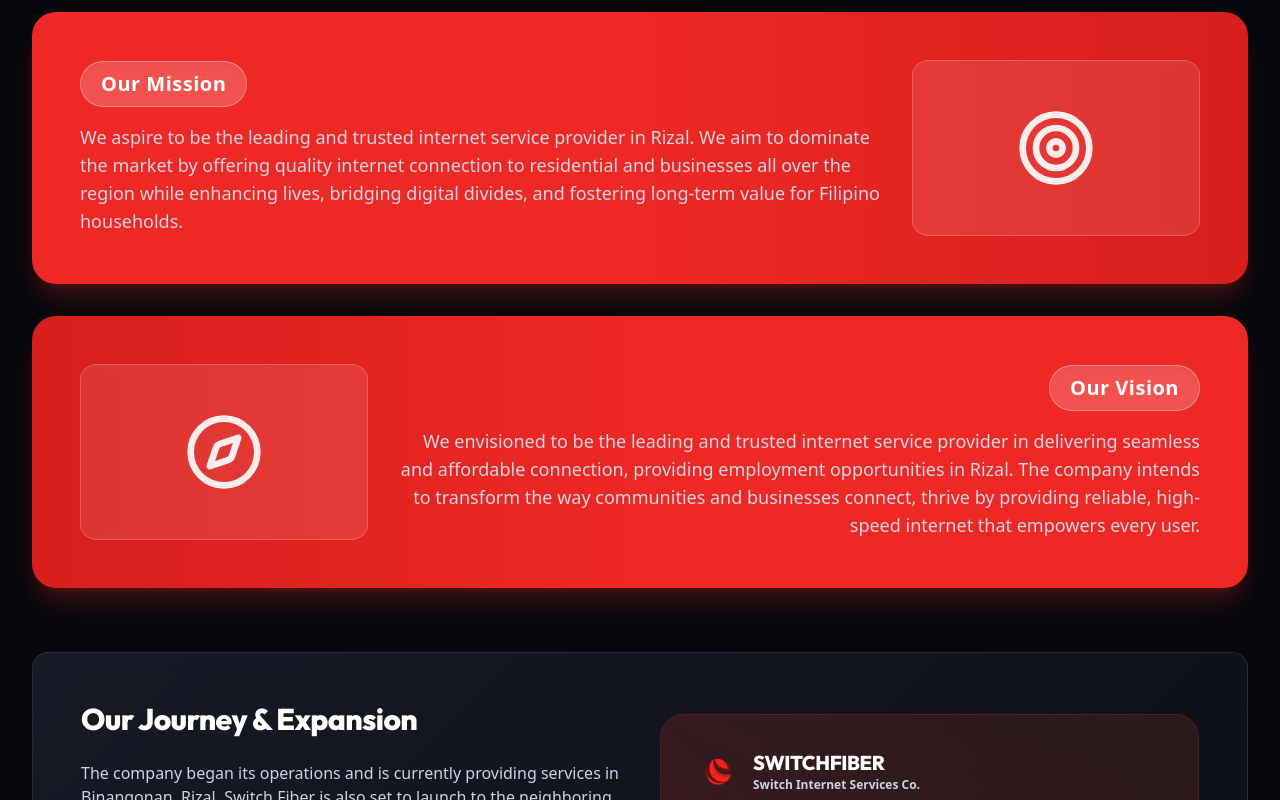
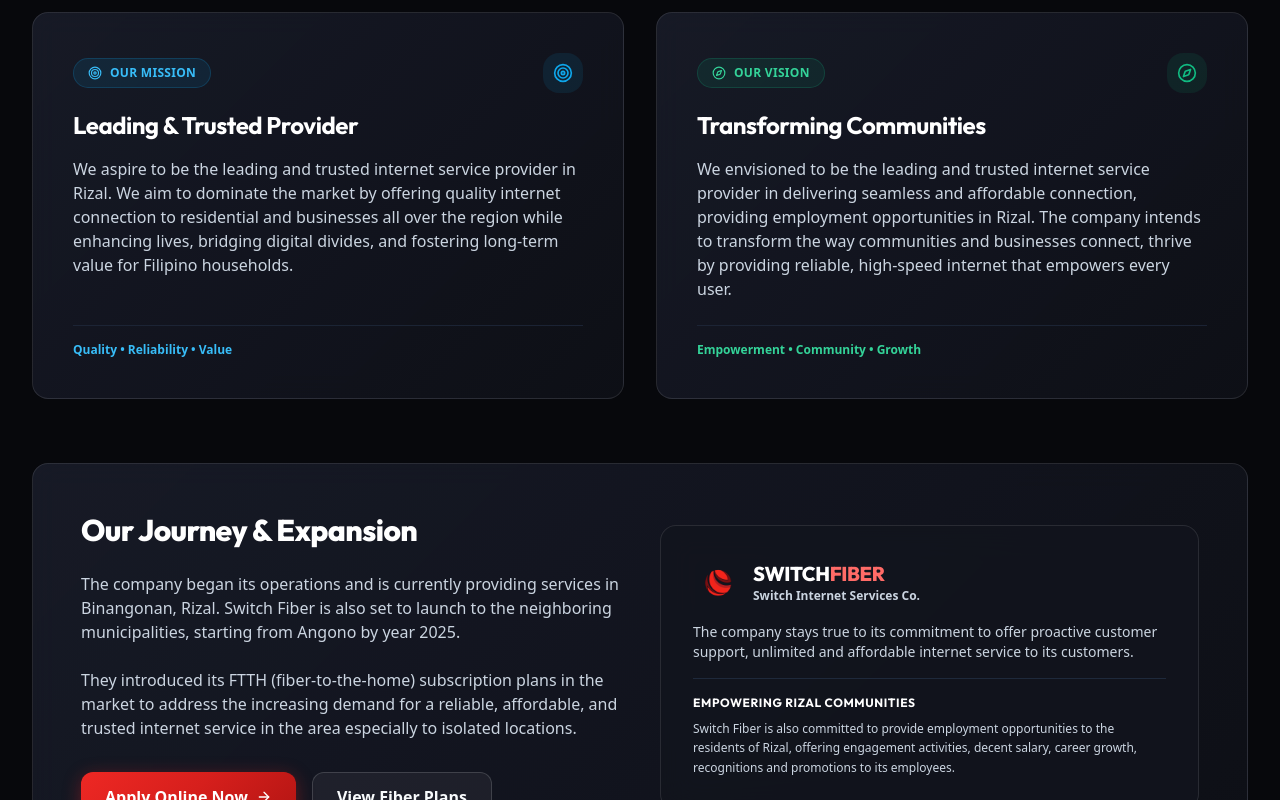
Before and after one commit to bluegene37/switchfiberusers, a Vue app: page /about in a window 1280 px wide. Shown: the part 560-1360 px from the top of the page. Built offline with nearby package versions, Linux system fonts and the light colour scheme; no server answers.

Commit message:
style: redesign AboutView UI with glass-morphism and updated color themes

```diff
--- a/src/views/AboutView.vue
+++ b/src/views/AboutView.vue
@@ -3,8 +3,8 @@
 
     <!-- Hero Header -->
     <div class="text-center space-y-4 max-w-3xl mx-auto">
-      <span class="inline-flex items-center gap-1.5 px-3.5 py-1.5 rounded-full text-xs font-bold bg-[#ee2824]/10 text-[#ee2824] dark:text-[#ff6b67] border border-[#ee2824]/20">
-        <HeartHandshake class="w-4 h-4" />
+      <span class="inline-flex items-center gap-1.5 px-3.5 py-1.5 rounded-full text-xs font-bold bg-slate-100 dark:bg-slate-800/80 text-slate-700 dark:text-slate-300 border border-slate-200 dark:border-slate-700">
+        <HeartHandshake class="w-4 h-4 text-[#ee2824] dark:text-[#ff6b67]" />
         <span>About Switch Fiber</span>
       </span>
       <h1 class="text-3xl sm:text-5xl font-extrabold font-heading dark:text-white text-slate-900 tracking-tight leading-tight">
@@ -26,35 +26,53 @@
         </p>
       </div>
 
-      <div class="grid grid-cols-1 gap-8">
+      <div class="grid grid-cols-1 md:grid-cols-2 gap-8">
 
         <!-- Our Mission Card -->
-        <div class="relative overflow-hidden rounded-3xl bg-gradient-to-r from-[#ee2824] via-[#ee2824] to-[#d61f1c] text-white p-8 sm:p-12 shadow-xl shadow-[#ee2824]/20 flex flex-col md:flex-row items-center gap-8">
-          <div class="space-y-4 flex-1">
-            <div class="inline-block px-5 py-2 rounded-full bg-white/20 backdrop-blur-md text-white font-extrabold text-lg sm:text-xl tracking-wide border border-white/30 shadow-inner">
-              Our Mission
+        <div class="glass-card p-8 sm:p-10 rounded-3xl border dark:border-slate-800 border-slate-200 flex flex-col justify-between space-y-6 relative overflow-hidden group hover:border-sky-500/40 transition-all duration-300">
+          <div class="space-y-4">
+            <div class="flex items-center justify-between">
+              <span class="inline-flex items-center gap-2 px-3.5 py-1.5 rounded-full bg-sky-500/10 text-sky-600 dark:text-sky-400 border border-sky-500/20 text-xs font-bold tracking-wide uppercase">
+                <Target class="w-3.5 h-3.5" />
+                <span>Our Mission</span>
+              </span>
+              <div class="w-10 h-10 rounded-2xl bg-sky-500/10 text-sky-500 flex items-center justify-center">
+                <Target class="w-5 h-5" />
+              </div>
             </div>
-            <p class="text-base sm:text-lg font-medium leading-relaxed text-white/95">
+            <h3 class="text-2xl font-bold font-heading dark:text-white text-slate-900">
+              Leading & Trusted Provider
+            </h3>
+            <p class="text-sm sm:text-base dark:text-slate-300 text-slate-600 leading-relaxed">
               We aspire to be the leading and trusted internet service provider in Rizal. We aim to dominate the market by offering quality internet connection to residential and businesses all over the region while enhancing lives, bridging digital divides, and fostering long-term value for Filipino households.
             </p>
           </div>
-          <div class="w-full md:w-72 h-44 rounded-2xl bg-white/10 backdrop-blur-sm border border-white/20 flex items-center justify-center shrink-0">
-            <Target class="w-20 h-20 text-white/90" />
+          <div class="pt-4 border-t dark:border-slate-800/80 border-slate-100 flex items-center gap-2 text-xs font-bold text-sky-600 dark:text-sky-400">
+            <span>Quality • Reliability • Value</span>
           </div>
         </div>
 
         <!-- Our Vision Card -->
-        <div class="relative overflow-hidden rounded-3xl bg-gradient-to-r from-[#d61f1c] via-[#ee2824] to-[#ee2824] text-white p-8 sm:p-12 shadow-xl shadow-[#ee2824]/20 flex flex-col md:flex-row-reverse items-center gap-8">
-          <div class="space-y-4 flex-1 text-left md:text-right">
-            <div class="inline-block px-5 py-2 rounded-full bg-white/20 backdrop-blur-md text-white font-extrabold text-lg sm:text-xl tracking-wide border border-white/30 shadow-inner">
-              Our Vision
+        <div class="glass-card p-8 sm:p-10 rounded-3xl border dark:border-slate-800 border-slate-200 flex flex-col justify-between space-y-6 relative overflow-hidden group hover:border-emerald-500/40 transition-all duration-300">
+          <div class="space-y-4">
+            <div class="flex items-center justify-between">
+              <span class="inline-flex items-center gap-2 px-3.5 py-1.5 rounded-full bg-emerald-500/10 text-emerald-600 dark:text-emerald-400 border border-emerald-500/20 text-xs font-bold tracking-wide uppercase">
+                <Compass class="w-3.5 h-3.5" />
+                <span>Our Vision</span>
+              </span>
+              <div class="w-10 h-10 rounded-2xl bg-emerald-500/10 text-emerald-500 flex items-center justify-center">
+                <Compass class="w-5 h-5" />
+              </div>
             </div>
-            <p class="text-base sm:text-lg font-medium leading-relaxed text-white/95">
+            <h3 class="text-2xl font-bold font-heading dark:text-white text-slate-900">
+              Transforming Communities
+            </h3>
+            <p class="text-sm sm:text-base dark:text-slate-300 text-slate-600 leading-relaxed">
               We envisioned to be the leading and trusted internet service provider in delivering seamless and affordable connection, providing employment opportunities in Rizal. The company intends to transform the way communities and businesses connect, thrive by providing reliable, high-speed internet that empowers every user.
             </p>
           </div>
-          <div class="w-full md:w-72 h-44 rounded-2xl bg-white/10 backdrop-blur-sm border border-white/20 flex items-center justify-center shrink-0">
-            <Compass class="w-20 h-20 text-white/90" />
+          <div class="pt-4 border-t dark:border-slate-800/80 border-slate-100 flex items-center gap-2 text-xs font-bold text-emerald-600 dark:text-emerald-400">
+            <span>Empowerment • Community • Growth</span>
           </div>
         </div>
 
@@ -86,20 +104,20 @@
 
       <!-- Right Card: Brand Commitment & Employment -->
       <div class="space-y-6">
-        <div class="bg-gradient-to-tr from-[#ee2824]/20 to-orange-500/10 p-8 rounded-3xl border border-[#ee2824]/20 space-y-4">
+        <div class="glass-panel p-8 rounded-3xl border dark:border-slate-800 border-slate-200 space-y-4">
           <div class="flex items-center gap-3">
             <img src="/logo.png" alt="Switch Fiber" class="w-12 h-12 object-contain" />
             <div>
-              <h4 class="font-heading font-extrabold text-xl text-[#ee2824] dark:text-[#ff6b67]">SWITCHFIBER</h4>
+              <h4 class="font-heading font-extrabold text-xl dark:text-white text-slate-900">SWITCH<span class="text-[#ee2824] dark:text-[#ff6b67]">FIBER</span></h4>
               <p class="text-xs text-slate-500 dark:text-slate-400 font-semibold">Switch Internet Services Co.</p>
             </div>
           </div>
           <p class="text-xs sm:text-sm dark:text-slate-300 text-slate-700 leading-relaxed">
             The company stays true to its commitment to offer proactive customer support, unlimited and affordable internet service to its customers.
           </p>
-          <hr class="border-[#ee2824]/20" />
+          <hr class="dark:border-slate-800 border-slate-200" />
           <div class="space-y-2">
-            <h5 class="text-xs font-bold uppercase tracking-wider text-[#ee2824] dark:text-[#ff6b67]">Empowering Rizal Communities</h5>
+            <h5 class="text-xs font-bold uppercase tracking-wider text-slate-900 dark:text-white">Empowering Rizal Communities</h5>
             <p class="text-xs dark:text-slate-300 text-slate-600 leading-relaxed">
               Switch Fiber is also committed to provide employment opportunities to the residents of Rizal, offering engagement activities, decent salary, career growth, recognitions and promotions to its employees.
             </p>
@@ -110,8 +128,8 @@
 
     <!-- Core Pillars Grid -->
     <div class="grid grid-cols-1 md:grid-cols-3 gap-8">
-      <div class="glass-card p-8 rounded-3xl border dark:border-slate-800 border-slate-200 space-y-4 hover:border-[#ee2824]/50 transition-all duration-300">
-        <div class="w-12 h-12 rounded-2xl bg-[#ee2824]/10 dark:bg-[#ee2824]/20 text-[#ee2824] dark:text-[#ff6b67] flex items-center justify-center">
+      <div class="glass-card p-8 rounded-3xl border dark:border-slate-800 border-slate-200 space-y-4 hover:border-sky-500/40 transition-all duration-300">
+        <div class="w-12 h-12 rounded-2xl bg-sky-500/10 dark:bg-sky-500/20 text-sky-500 flex items-center justify-center">
           <Zap class="w-6 h-6" />
         </div>
         <h3 class="text-xl font-bold font-heading dark:text-white text-slate-900">FTTH Fiber Technology</h3>
@@ -120,8 +138,8 @@
         </p>
       </div>
 
-      <div class="glass-card p-8 rounded-3xl border dark:border-slate-800 border-slate-200 space-y-4 hover:border-[#ee2824]/50 transition-all duration-300">
-        <div class="w-12 h-12 rounded-2xl bg-[#ee2824]/10 dark:bg-[#ee2824]/20 text-[#ee2824] dark:text-[#ff6b67] flex items-center justify-center">
+      <div class="glass-card p-8 rounded-3xl border dark:border-slate-800 border-slate-200 space-y-4 hover:border-emerald-500/40 transition-all duration-300">
+        <div class="w-12 h-12 rounded-2xl bg-emerald-500/10 dark:bg-emerald-500/20 text-emerald-500 flex items-center justify-center">
           <ShieldCheck class="w-6 h-6" />
         </div>
         <h3 class="text-xl font-bold font-heading dark:text-white text-slate-900">Proactive Support</h3>
@@ -130,8 +148,8 @@
         </p>
       </div>
 
-      <div class="glass-card p-8 rounded-3xl border dark:border-slate-800 border-slate-200 space-y-4 hover:border-[#ee2824]/50 transition-all duration-300">
-        <div class="w-12 h-12 rounded-2xl bg-[#ee2824]/10 dark:bg-[#ee2824]/20 text-[#ee2824] dark:text-[#ff6b67] flex items-center justify-center">
+      <div class="glass-card p-8 rounded-3xl border dark:border-slate-800 border-slate-200 space-y-4 hover:border-amber-500/40 transition-all duration-300">
+        <div class="w-12 h-12 rounded-2xl bg-amber-500/10 dark:bg-amber-500/20 text-amber-500 flex items-center justify-center">
           <Users class="w-6 h-6" />
         </div>
         <h3 class="text-xl font-bold font-heading dark:text-white text-slate-900">Local Opportunities</h3>
```
